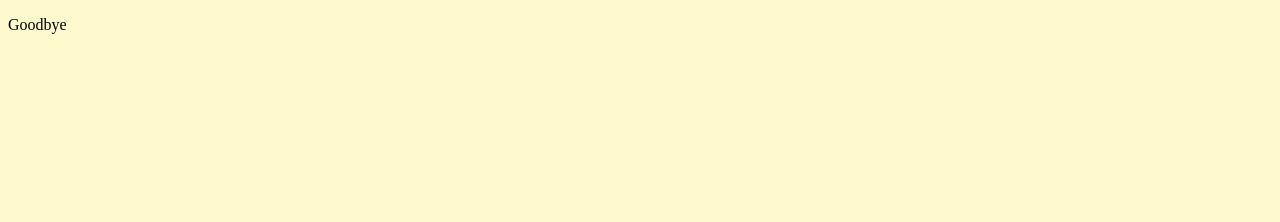
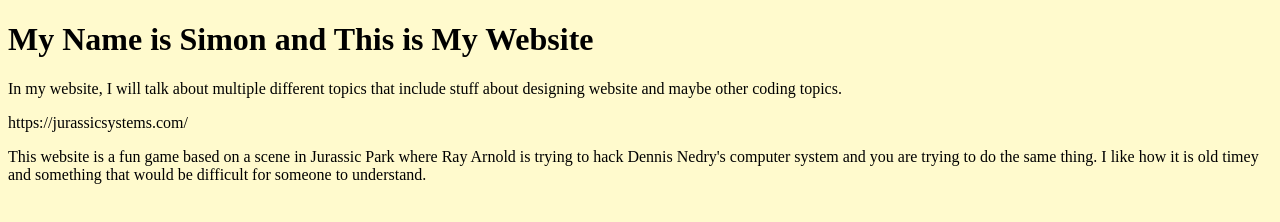
Before and after one commit to SimonWagner24/SimonWagner24.github.io, a plain HTML site: page index.html in a window 1280 px wide. Drawn offline with Linux system fonts and the light colour scheme.

Commit message:
I talked a bit aboutmy website and I added a website that I thought was fun

```diff
--- a/index.html
+++ b/index.html
@@ -10,7 +10,12 @@
 
 		</style>
 	</head>
+
 	<body>
-		<p>Goodbye</p>
+		<h1>My Name is Simon and This is My Website</h1>
+		<p>In my website, I will talk about multiple different topics  	that include stuff about designing website and maybe other coding topics.</p>
+
+		<p>https://jurassicsystems.com/</p>
+		<p>This website is a fun game based on a scene in Jurassic Park where Ray Arnold is trying to hack Dennis Nedry's computer system and you are trying to do the same thing. I like how it is old timey and something that     would be difficult for someone to understand.</p>
 	</body>
 </html>
```
